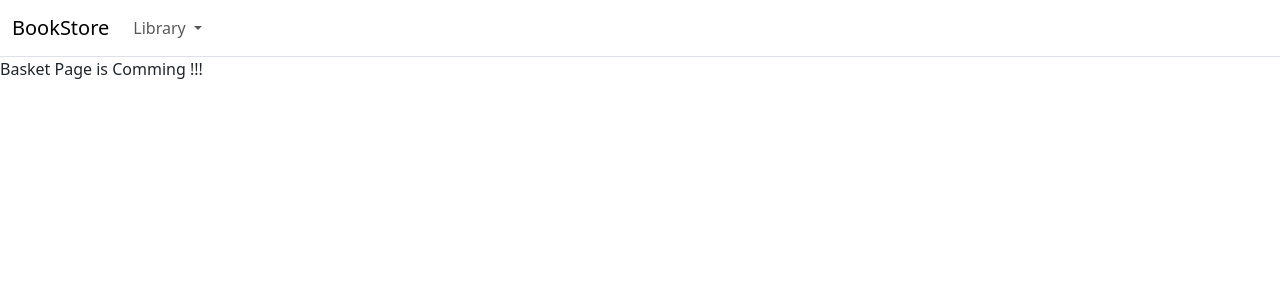
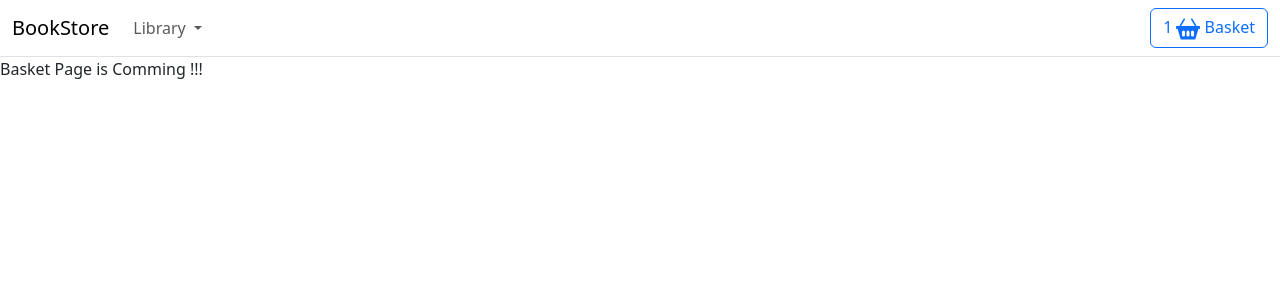
Before and after one commit to Asld97/Django_Ecommerce, a Django app: page /basket/ in a window 1280 px wide. Shown: the top 300 px of the page. Run offline with Django 4.2, Linux system fonts and the light colour scheme; data that the repository does not hold is empty.

Commit message:
Create session on Basket class init

```diff
--- a/basket/basket.py
+++ b/basket/basket.py
@@ -0,0 +1,12 @@
+class Basket():
+    """
+    A base Basket class, providing some default behaviours that can be inherited or overrided as necesseary
+    """
+
+    def __init__(self, request):  # Run on initializing class -> create session when creating basket
+        self.session = request.session
+        basket = self.session.get('skey')
+        if 'skey' not in self.session:
+            basket = self.session['skey'] = {'number': 1231231}
+
+        self.basket = basket
--- /dev/null
+++ b/basket/context_processors.py
@@ -0,0 +1,4 @@
+from .basket import Basket
+
+def basket(request):
+    return {'basket': Basket(request)}
--- a/core/settings.py
+++ b/core/settings.py
@@ -67,6 +67,7 @@ TEMPLATES = [
                 'django.contrib.auth.context_processors.auth',
                 'django.contrib.messages.context_processors.messages',
                 'store.context_processors.categories',
+                'basket.context_processors.basket',
             ],
         },
     },
--- a/store/models.py
+++ b/store/models.py
@@ -45,7 +45,7 @@ class Product(models.Model):
         ordering = ('-created',)
 
     def get_absolute_url(self):
-        return reverse('store:product_detail', args=[self.slug])
+        return reverse("store:product_detail", args=[self.slug])
 
     def __str__(self):
         return self.title
--- a/templates/store/base.html
+++ b/templates/store/base.html
@@ -7,8 +7,8 @@
     <meta name="viewport" content="width=device-width, initial-scale=1">
     <!-- <link rel="stylesheet" href="{% static " css/main.css" %}"> -->
     <link rel="stylesheet" href="https://cdn.jsdelivr.net/npm/bootstrap@5.3.1/dist/css/bootstrap.min.css">
-    <script src="https://cdn.jsdelivr.net/npm/bootstrap@5.3.1/dist/js/bootstrap.bundle.min.js"
-        crossorigin="anonymous"></script>
+    <script src="https://cdn.jsdelivr.net/npm/bootstrap@5.3.1/dist/js/bootstrap.bundle.min.js" crossorigin="anonymous">
+    </script>
     <script src="https://code.jquery.com/jquery-3.7.1.min.js"
         integrity="sha256-/JqT3SQfawRcv/BIHPThkBvs0OEvtFFmqPF/lYI/Cxo=" crossorigin="anonymous"></script>
     <title> {% block title %} BookStore {% endblock %}</title>
@@ -42,6 +42,15 @@
                             </ul>
                         </li>
                     </ul>
+                    <a role="button" class="btn btn-outline-primary">
+                        <div class="d-inline-flex"> 1 </div>
+                        <svg xmlns="http://www.w3.org/2000/svg" width="24" height="24" fill="currentColor"
+                            class="bi bi-basket2-fill" viewBox="0 0 16 16">
+                            <path
+                                d="M5.929 1.757a.5.5 0 1 0-.858-.514L2.217 6H.5a.5.5 0 0 0-.5.5v1a.5.5 0 0 0 .5.5h.623l1.844 6.456A.75.75 0 0 0 3.69 15h8.622a.75.75 0 0 0 .722-.544L14.877 8h.623a.5.5 0 0 0 .5-.5v-1a.5.5 0 0 0-.5-.5h-1.717L10.93 1.243a.5.5 0 1 0-.858.514L12.617 6H3.383L5.93 1.757zM4 10a1 1 0 0 1 2 0v2a1 1 0 1 1-2 0v-2zm3 0a1 1 0 0 1 2 0v2a1 1 0 1 1-2 0v-2zm4-1a1 1 0 0 1 1 1v2a1 1 0 1 1-2 0v-2a1 1 0 0 1 1-1z" />
+                        </svg>
+                        Basket
+                    </a>
                 </div>
             </div>
         </nav>
```
